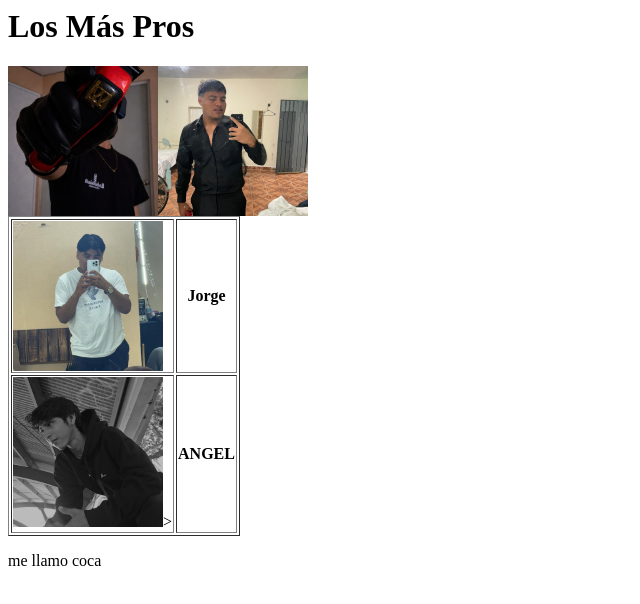
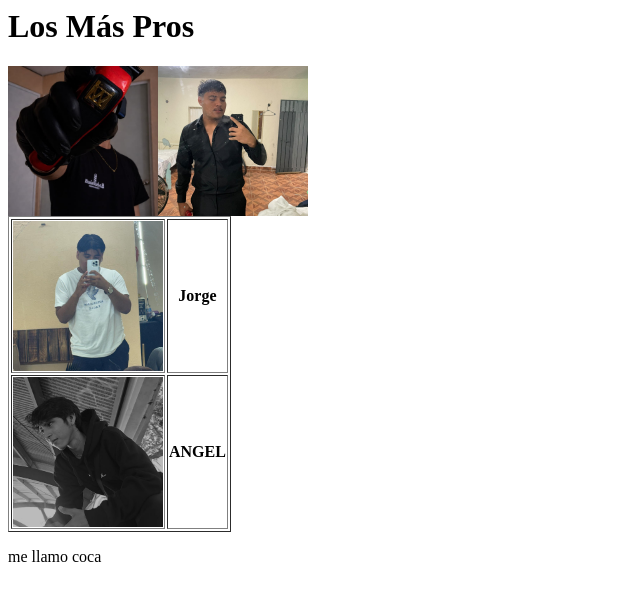
Before and after one commit to jorge10-cr/jorge10-cr.github.io, a plain HTML site: page index.html in a window 1280 px wide. Shown: the whole page, without its empty margins (0-640 px from the left). Drawn offline with Linux system fonts and the light colour scheme.

Commit message:
Fix HTML image tag syntax

```diff
--- a/index.html
+++ b/index.html
@@ -24,7 +24,7 @@
 
            </tr>
  <tr>
-    <td> <img src="https://github.com/jorge10-cr/jorge10-cr.github.io/blob/main/fotos%20de%20equipo/canche%20angel%20daniel.jpeg?raw=true">></td>
+    <td> <img src="https://github.com/jorge10-cr/jorge10-cr.github.io/blob/main/fotos%20de%20equipo/canche%20angel%20daniel.jpeg?raw=true"></td>
 
       <th> ANGEL </th>
 
```
